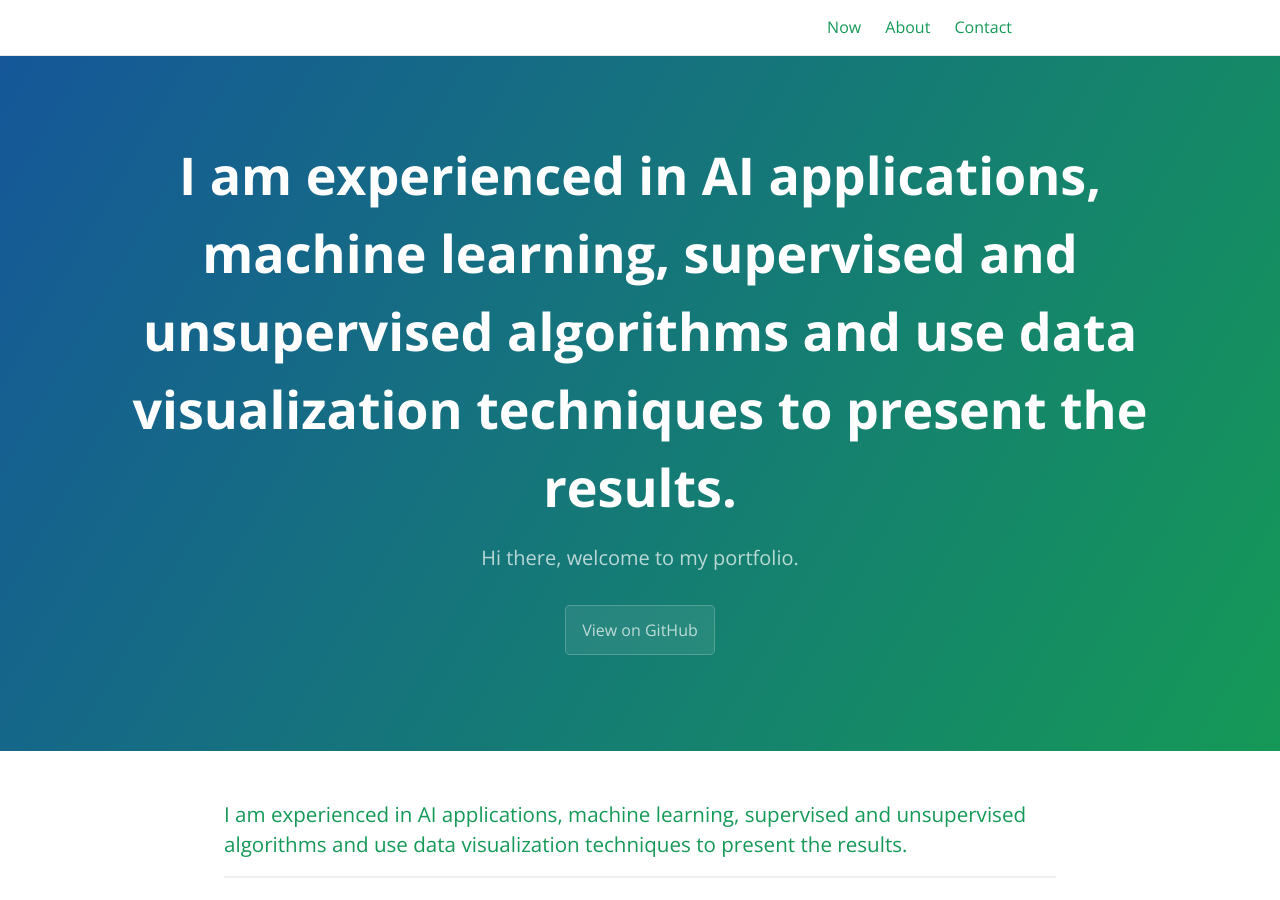
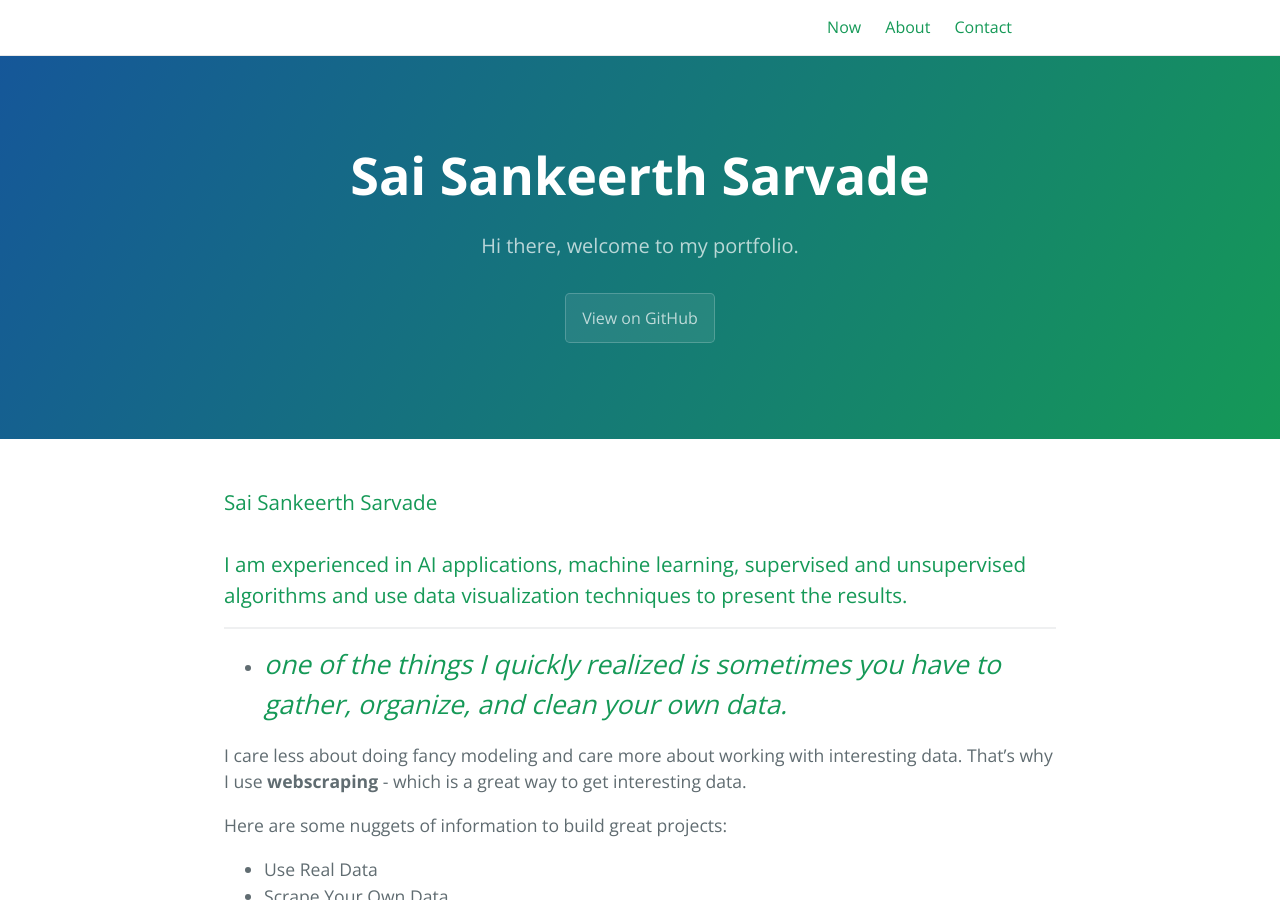
Before and after one commit to sarvade/my_portfolio, a Jekyll site: the page built from index.md, in a window 1280 px wide and 900 px high. Built offline with Jekyll 4.4.1, drawn with Linux system fonts in a browser that asks for light colours; our own code applies the rules of GitHub Pages for plain Markdown files.

Commit message:
Update index.md

```diff
--- a/index.md
+++ b/index.md
@@ -7,6 +7,8 @@
 #
 layout: home
 ---
+
+### Sai Sankeerth Sarvade
 
 ### I am experienced in AI applications, machine learning, supervised and unsupervised algorithms and use data visualization techniques to present the results.
 
```
